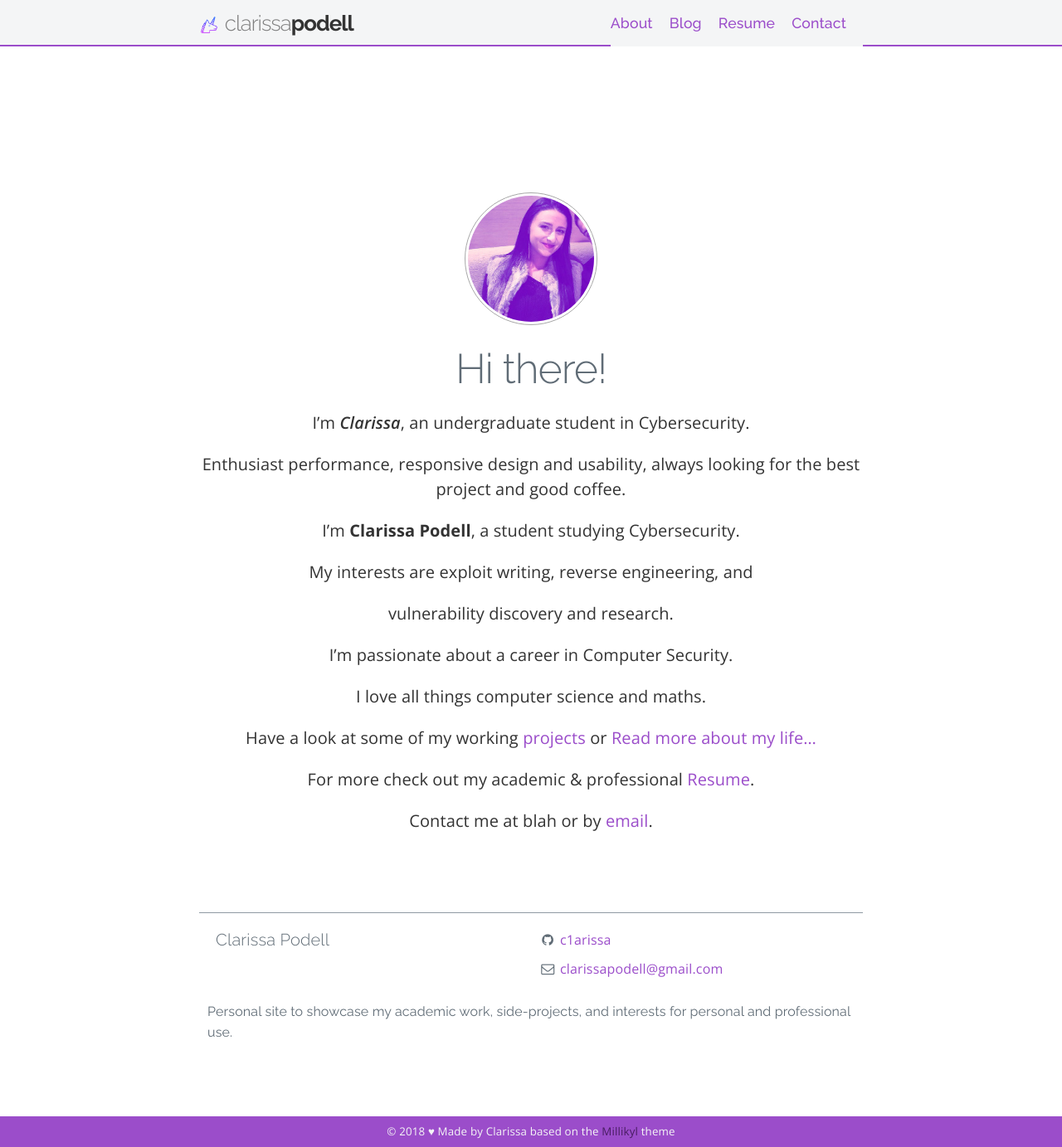
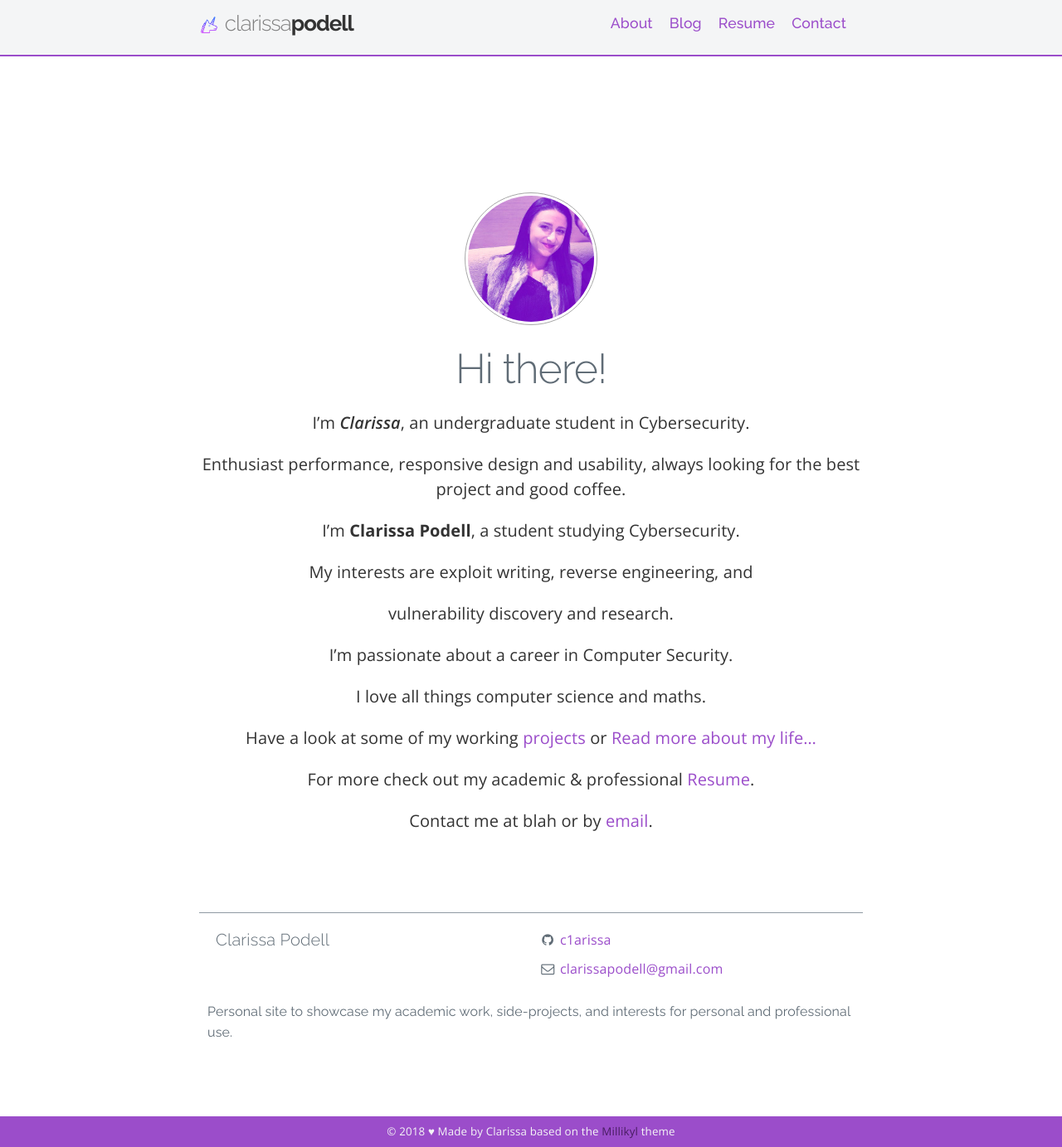
Before and after one commit to c1arissa/c1arissa.github.io, a Jekyll site: the page built from index.md, in a window 1280 px wide and 1383 px high. Shown: the whole window at 83% size. Built offline with Jekyll 4.4.1, drawn with Linux system fonts in a browser that asks for light colours; nearby versions of some CDN libraries; a style sheet for code colours, icons or effects is not loaded.

Commit message:
Update _nav.scss

```diff
--- a/_sass/_nav.scss
+++ b/_sass/_nav.scss
@@ -159,7 +159,7 @@ nav {
 	left:0;
 	width: 100%;
 	border-bottom: 2px solid $color-primary;
-	height: 56px;
+	min-height: 56px;
 }
 
 .nav-container {
```
